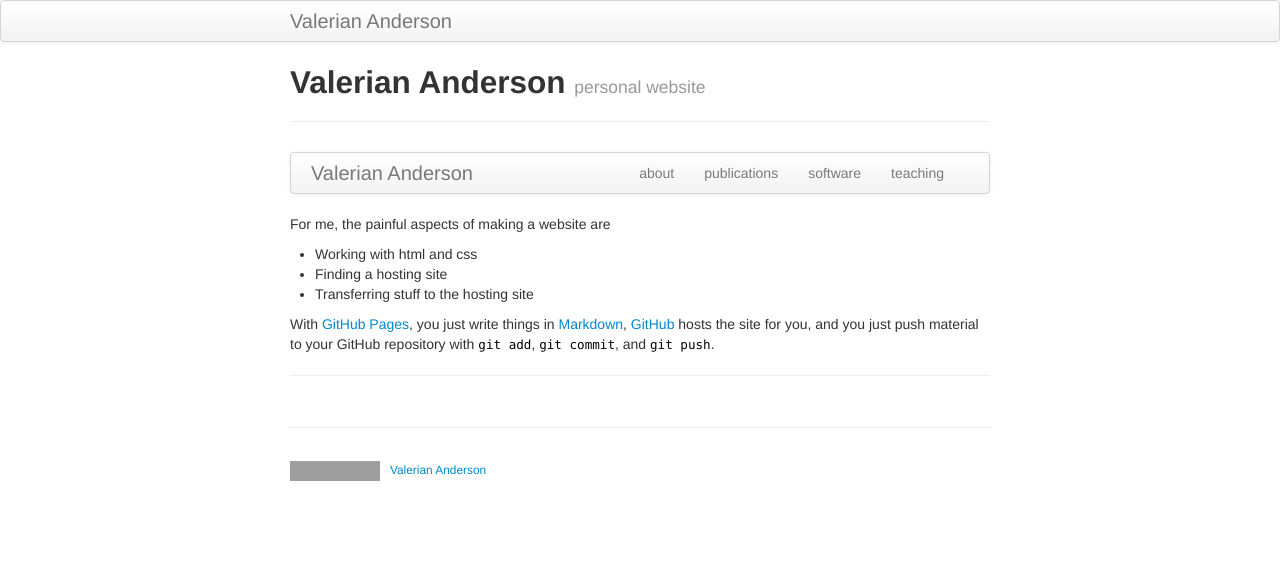
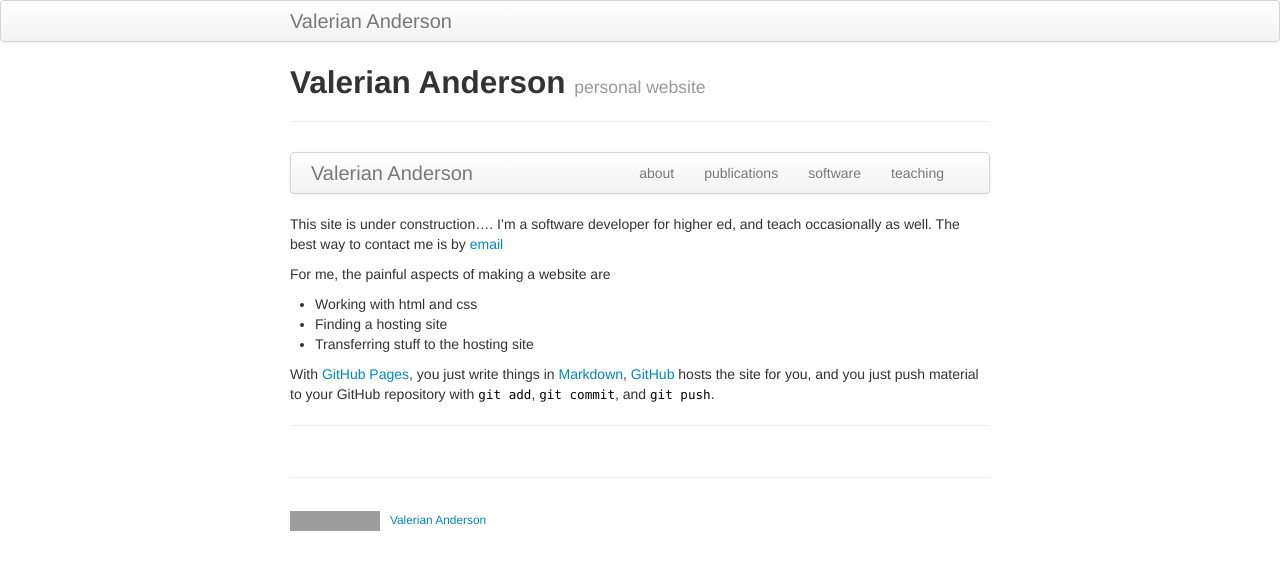
Before and after one commit to vsanderson/old.vsanderson.github.io, a Jekyll site: the page built from index.md, in a window 1280 px wide. Shown: the top 570 px of the page. Built offline with Jekyll 4.4.1, drawn with Linux system fonts in a browser that asks for light colours; grey boxes are pictures that could not be loaded.

Commit message:
more changes

```diff
--- a/index.md
+++ b/index.md
@@ -19,7 +19,8 @@ description: Thoughts and miscellany
     </div>
 </div>
 
-
+This site is under construction.... I'm a software developer for higher ed, and teach occasionally as well.
+The best way to contact me is by [email](mailto:valeriananderson@gmail.com)
 
 For me, the painful aspects of making a website are
 
```
